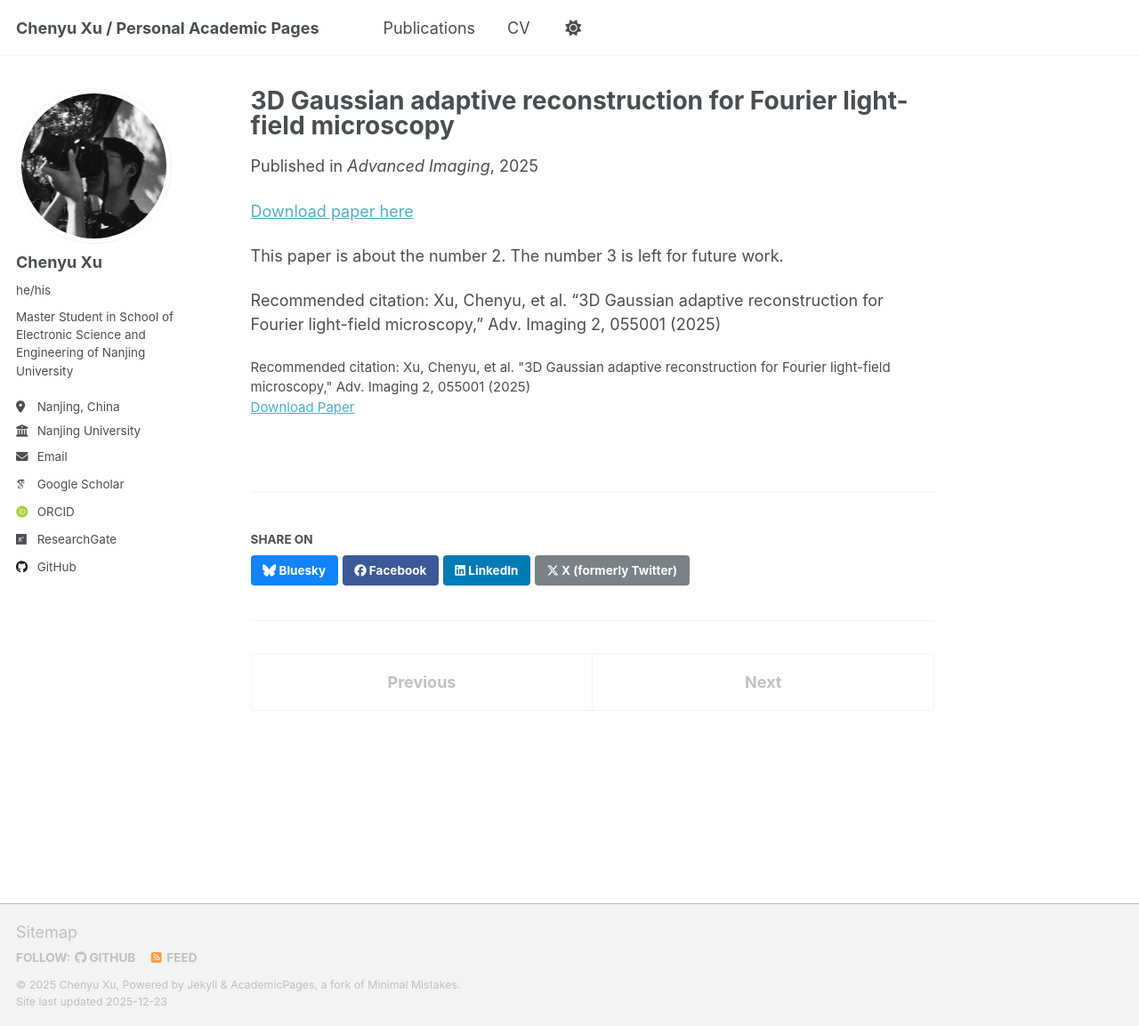
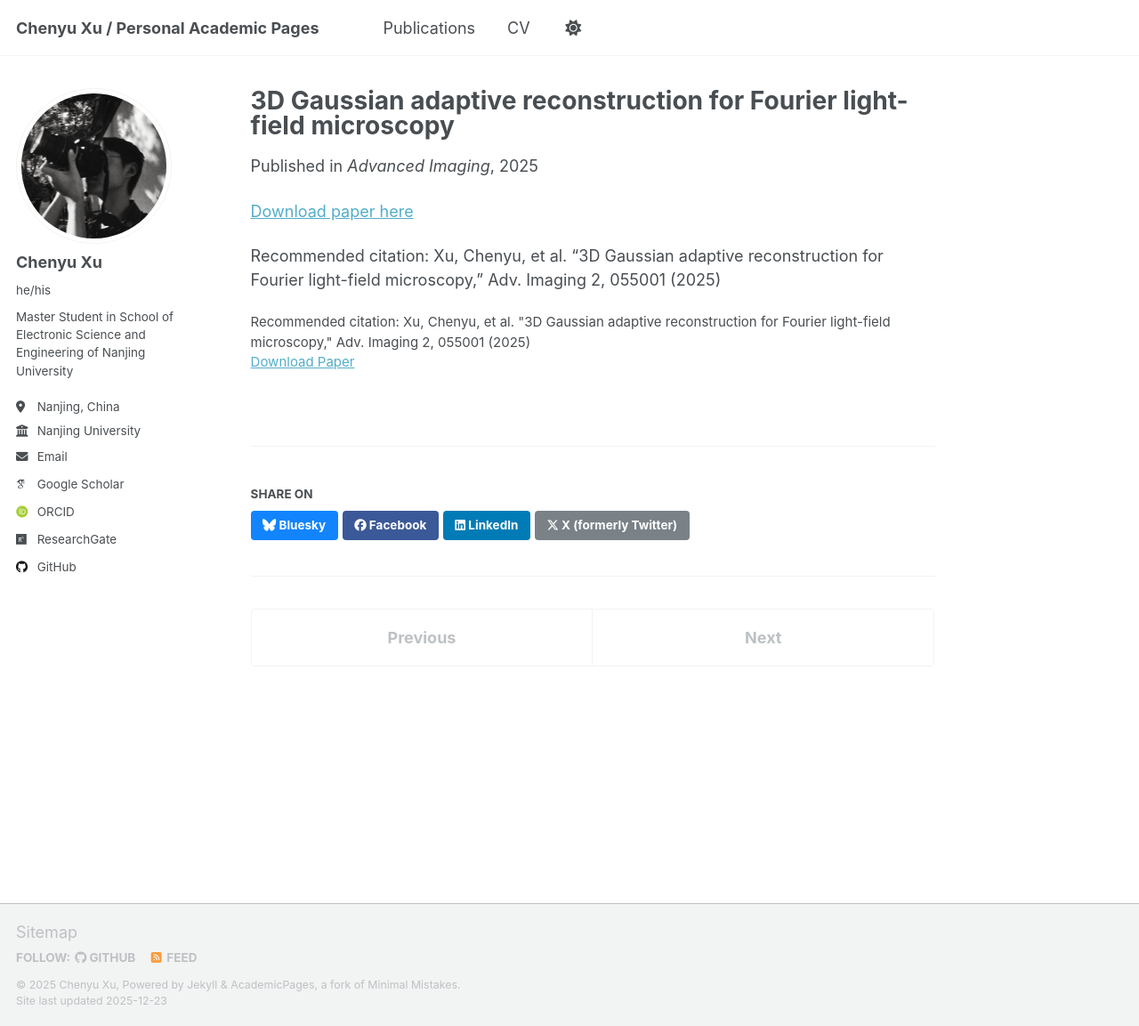
Before and after one commit to Chaos1025/Chaos1025.github.io, a Jekyll site: the page built from _publications/2025-09-23-3DGAT.md, in a window 1280 px wide and 1153 px high. Shown: the whole window at 89% size. Built offline with Jekyll 4.4.1, drawn with Linux system fonts in a browser that asks for light colours; some web fonts are replaced; a script that is not in the unit is left out.

Commit message:
update paper descriptions

```diff
--- a/_publications/2025-09-23-3DGAT.md
+++ b/_publications/2025-09-23-3DGAT.md
@@ -28,8 +28,6 @@ authors:
   - name: "Ning Gu"
 ---
 
-<a href='https://researching.cn/articles/OJ604c44f93cb2a9ca'>Download paper here</a>
-
-This paper is about the number 2. The number 3 is left for future work.
+<a href='https://www.researching.cn/articles/OJ652a82f30d22719a'>Download paper here</a>
 
 Recommended citation: Xu, Chenyu, et al.  "3D Gaussian adaptive reconstruction for Fourier light-field microscopy," Adv. Imaging 2, 055001 (2025)
```
Also changed, not shown: _publications/2024-07-15-Seminerf.md (+0 -2 lines), _publications/2024-10-17-PIECE-INR.md (+0 -2 lines).
